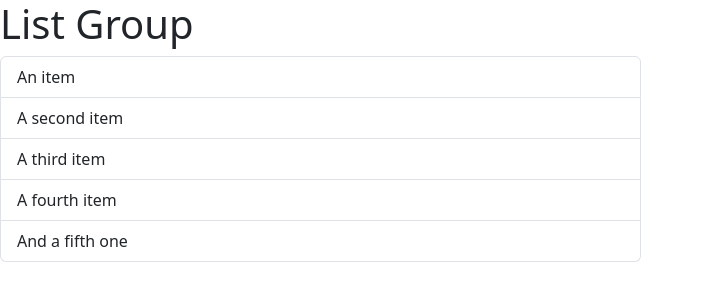
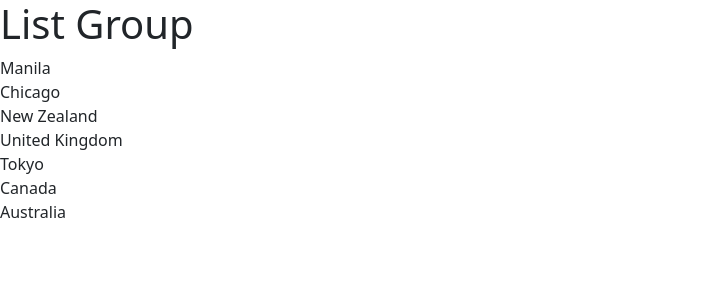
Before and after one commit to rosephdev/react-app-v1, a React (Vite) app: page / in a window 1280 px wide. Shown: the top 300 px of the page, without its empty margins (0-704 px from the left). Built offline with nearby package versions, Linux system fonts and the light colour scheme.

Commit message:
dynamically rendered list items

```diff
--- a/src/components/ListGroup.tsx
+++ b/src/components/ListGroup.tsx
@@ -24,15 +24,48 @@
 import React from "react";
 
 export default function ListGroup() {
+  // rendering items dynamically
+
+  // //	Dynamic Render – v1
+  // const items = [
+  //   "Manila",
+  //   "Chicago",
+  //   "New Zealand",
+  //   "United Kingdom",
+  //   "Tokyo",
+  //   "Canada",
+  //   "Australia",
+  // ];
+
+  // return (
+  //   <>
+  //     <h1>List Group</h1>
+  //     <ul className="list-group">
+  //       {items.map((item) => (
+  //         <li key={item}>{item}</li>
+  //       ))}
+  //     </ul>
+  //   </>
+  // );
+
+  //	Dynamic Render – v2
+  const items2 = [
+    { id: 1, name: "Manila" },
+    { id: 2, name: "Chicago" },
+    { id: 3, name: "New Zealand" },
+    { id: 4, name: "United Kingdom" },
+    { id: 5, name: "Tokyo" },
+    { id: 6, name: "Canada" },
+    { id: 7, name: "Australia" },
+  ];
+
   return (
     <>
       <h1>List Group</h1>
       <ul className="list-group">
-        <li className="list-group-item">An item</li>
-        <li className="list-group-item">A second item</li>
-        <li className="list-group-item">A third item</li>
-        <li className="list-group-item">A fourth item</li>
-        <li className="list-group-item">And a fifth one</li>
+        {items2.map((item2) => (
+          <li key={item2.id}>{item2.name}</li>
+        ))}
       </ul>
     </>
   );
```
